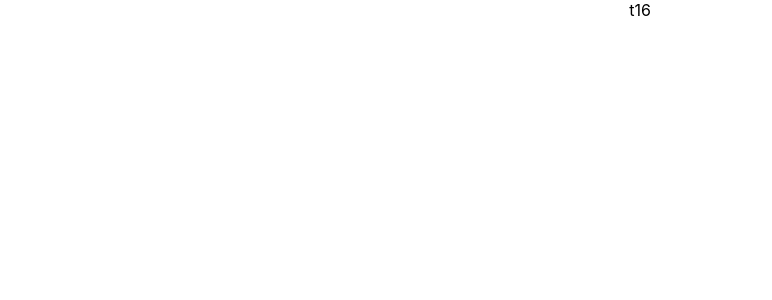
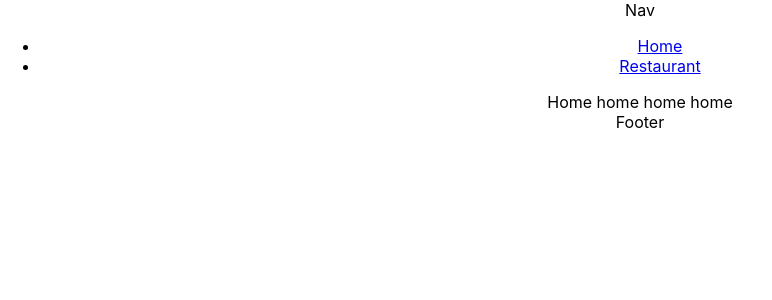
Before and after one commit to AWAProject-Team16/Food-Ordering-project-frontend-repo, a React (Create React App) app: page / in a window 1280 px wide. Shown: the top 300 px of the page, without its empty margins (0-772 px from the left). Built offline with nearby package versions, Linux system fonts and the light colour scheme.

Commit message:
#20 Basic router to devide task front-end

```diff
--- a/package.json
+++ b/package.json
@@ -8,6 +8,7 @@
     "@testing-library/user-event": "^12.8.3",
     "react": "^17.0.2",
     "react-dom": "^17.0.2",
+    "react-router-dom": "^6.0.1",
     "react-scripts": "4.0.3",
     "web-vitals": "^1.1.2"
   },
--- a/src/App.js
+++ b/src/App.js
@@ -1,10 +1,18 @@
 import './App.css';
+import { BrowserRouter } from "react-router-dom";
+import Nav from './components/Nav';
+import Footer from './components/Footer';
+import RouterURL from './router/RouterURL';
 
 function App() {
   return (
-    <div className="App">
-      t16
-    </div>
+    <BrowserRouter>
+      <div className="App">
+        <Nav />
+        <RouterURL />
+        <Footer />
+      </div>
+    </BrowserRouter>
   );
 }
 
--- a/src/components/Footer.js
+++ b/src/components/Footer.js
@@ -5,7 +5,7 @@ export default class Footer extends Component {
   render() {
     return (
       <div>
-          Footer
+        Footer
       </div>
     )
   }
--- a/src/components/Home.js
+++ b/src/components/Home.js
@@ -2,9 +2,9 @@ import styles from './../css/Home.module.css'
 import React from 'react'
 
 export default function Home() {
-    return (
-        <div>
-            Home
-        </div>
-    )
+  return (
+    <div>
+      Home home home home
+    </div>
+  )
 }
--- /dev/null
+++ b/src/router/RouterURL.js
@@ -0,0 +1,15 @@
+import React, { Component } from 'react';
+import { Routes, Route } from "react-router-dom";
+import Home from '../components/Home';
+import Restaurant from '../components/Restaurant';
+
+export default class RouterURL extends Component {
+  render() {
+    return (
+      <Routes>
+        <Route path="/" element={<Home />} />
+        <Route path="/restaurant" element={<Restaurant />} />
+      </Routes>
+    )
+  }
+}
```
Also changed, not shown: src/components/Restaurant.js (+5 -5 lines), src/components/Nav.js (indentation only), 1 other file (tests, documents, lock files or other folders).
